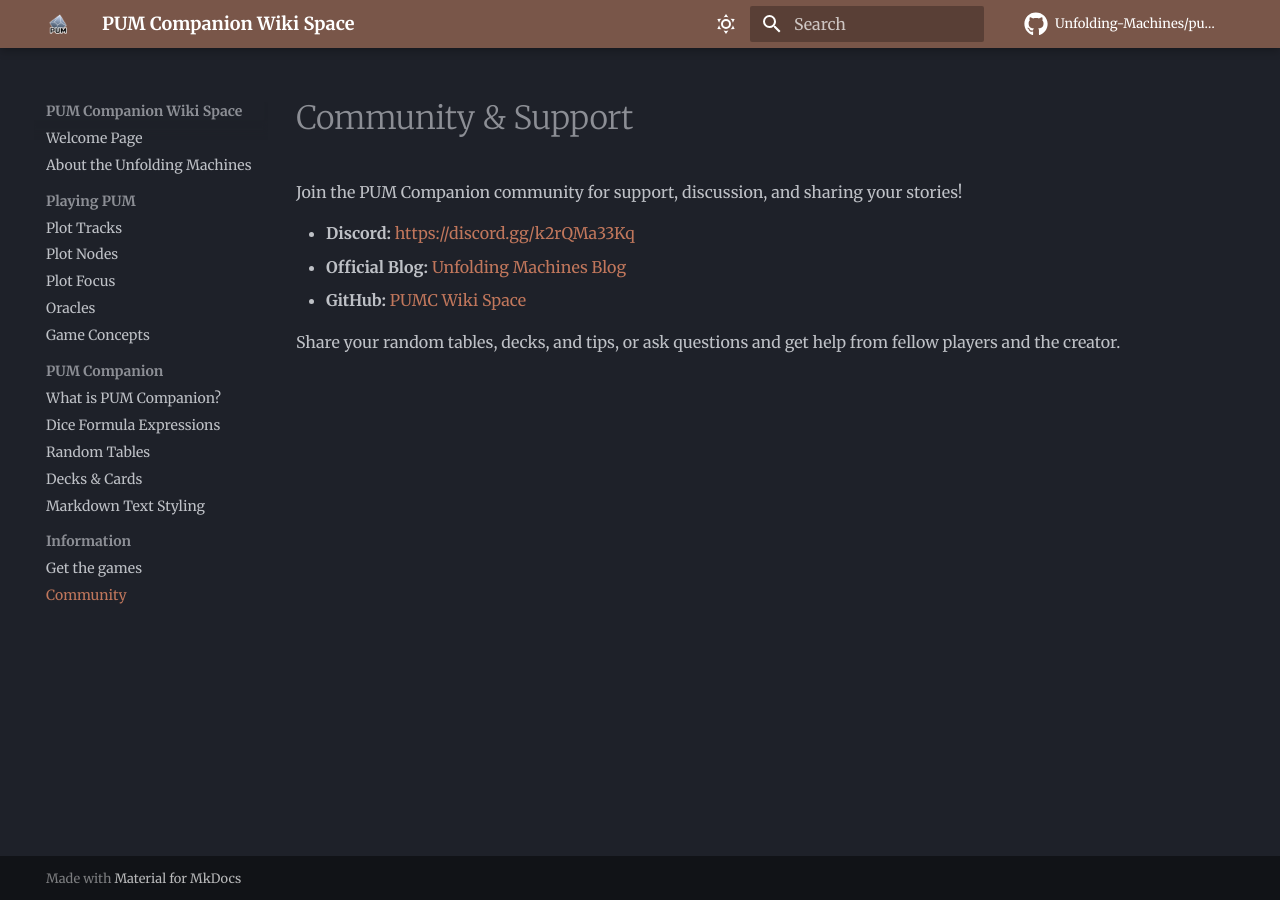
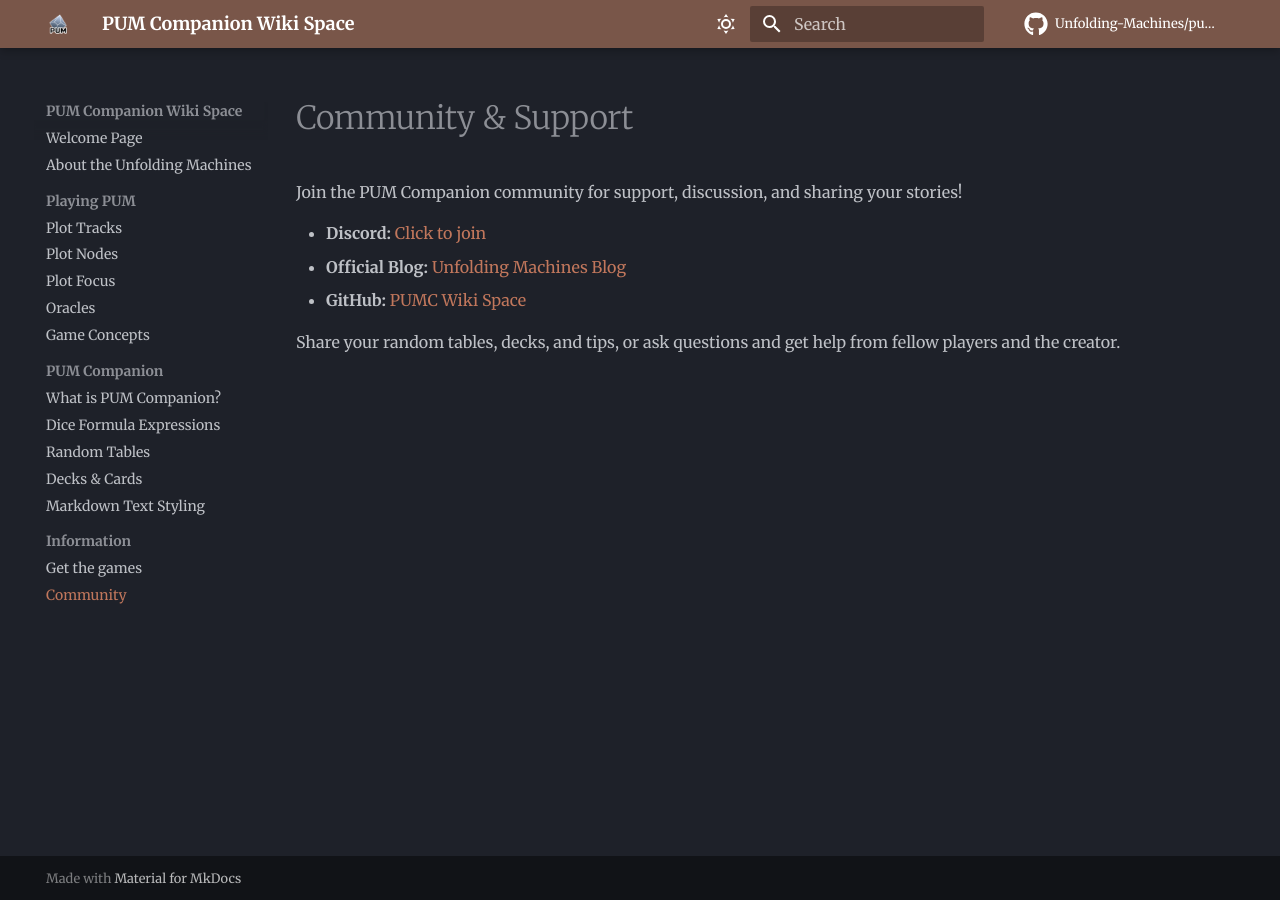
Before and after one commit to Unfolding-Machines/pumc-info-hub, an MkDocs documentation site: the page built from docs/community.md, in a window 1280 px wide. Built offline with MkDocs 1.6.1 and Material for MkDocs 9.7.7, drawn with Linux system fonts in a browser that asks for light colours; comment, search, counter and statistics services are not loaded.

Commit message:
Wrap Discord links

```diff
--- a/docs/community.md
+++ b/docs/community.md
@@ -2,7 +2,7 @@
 
 Join the PUM Companion community for support, discussion, and sharing your stories!
 
-- **Discord:** [https://discord.gg/k2rQMa33Kq](https://discord.gg/k2rQMa33Kq)
+- **Discord:** [Click to join](https://discord.gg/k2rQMa33Kq)
 - **Official Blog:** [Unfolding Machines Blog](https://www.unfolding-machines.com)
 - **GitHub:** [PUMC Wiki Space](https://github.com/Unfolding-Machines/pumc-wiki-space)
 
```
Also changed, not shown: docs/get-the-games.md (+1 -1 lines).
